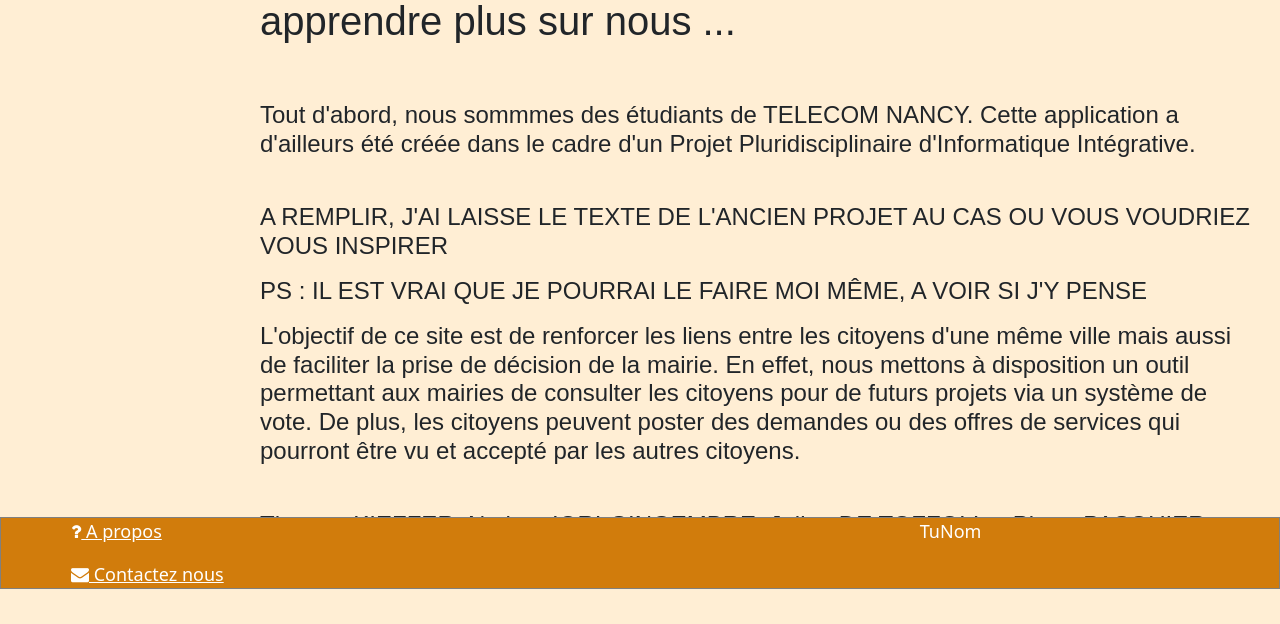
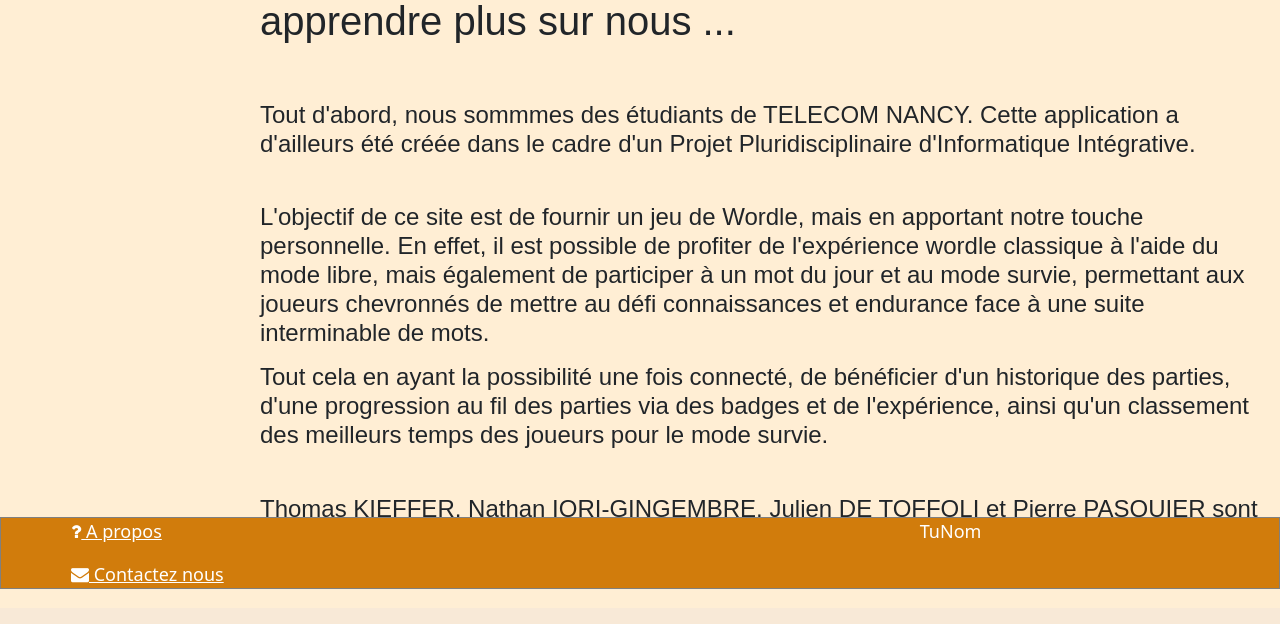
Before and after one commit to Pierre-Pasquier/Solveur-Wordle, a Flask app: a page that uses Web/templates/apropos.html in a window 1280 px wide. Shown: the part 211-835 px from the top of the page. After the commit the page ends 800 px from the top, so only its background shows below. Run offline with Flask 2, Linux system fonts and the light colour scheme.

Commit message:
modification de la page à propos (texte)

```diff
--- a/Web/templates/apropos.html
+++ b/Web/templates/apropos.html
@@ -11,12 +11,15 @@
     <br>
     <h4><p>Tout d'abord, nous sommmes des étudiants de TELECOM NANCY. Cette application a d'ailleurs été créée dans le cadre d'un Projet Pluridisciplinaire d'Informatique Intégrative.</p>
         <br>
-        <p>A REMPLIR, J'AI LAISSE LE TEXTE DE L'ANCIEN PROJET AU CAS OU VOUS VOUDRIEZ VOUS INSPIRER</p>
-        <p>PS : IL EST VRAI QUE JE POURRAI LE FAIRE MOI MÊME, A VOIR SI J'Y PENSE</p>
-        <p>L'objectif de ce site est de renforcer les liens entre les citoyens d'une même ville mais aussi de faciliter la prise
-            de décision de la mairie. En effet, nous mettons à disposition un outil permettant aux mairies de consulter les citoyens
-            pour de futurs projets via un système de vote. De plus, les citoyens peuvent poster des demandes ou des offres de services
-            qui pourront être vu et accepté par les autres citoyens.
+        <p>L'objectif de ce site est de fournir un jeu de Wordle, mais en apportant notre touche personnelle.
+            En effet, il est possible de profiter de l'expérience wordle classique à l'aide du mode libre,
+            mais également de participer à un mot du jour et au mode survie, permettant aux joueurs chevronnés de mettre
+            au défi connaissances et endurance face à une suite interminable de mots. </p>
+        <p>Tout cela en ayant la possibilité une fois connecté, de bénéficier d'un historique des parties, d'une progression
+            au fil des parties via des badges et de l'expérience, ainsi qu'un classement des meilleurs temps des joueurs pour
+            le mode survie.
+        </p>
+
         </p>
         <br>
         <p>
```
